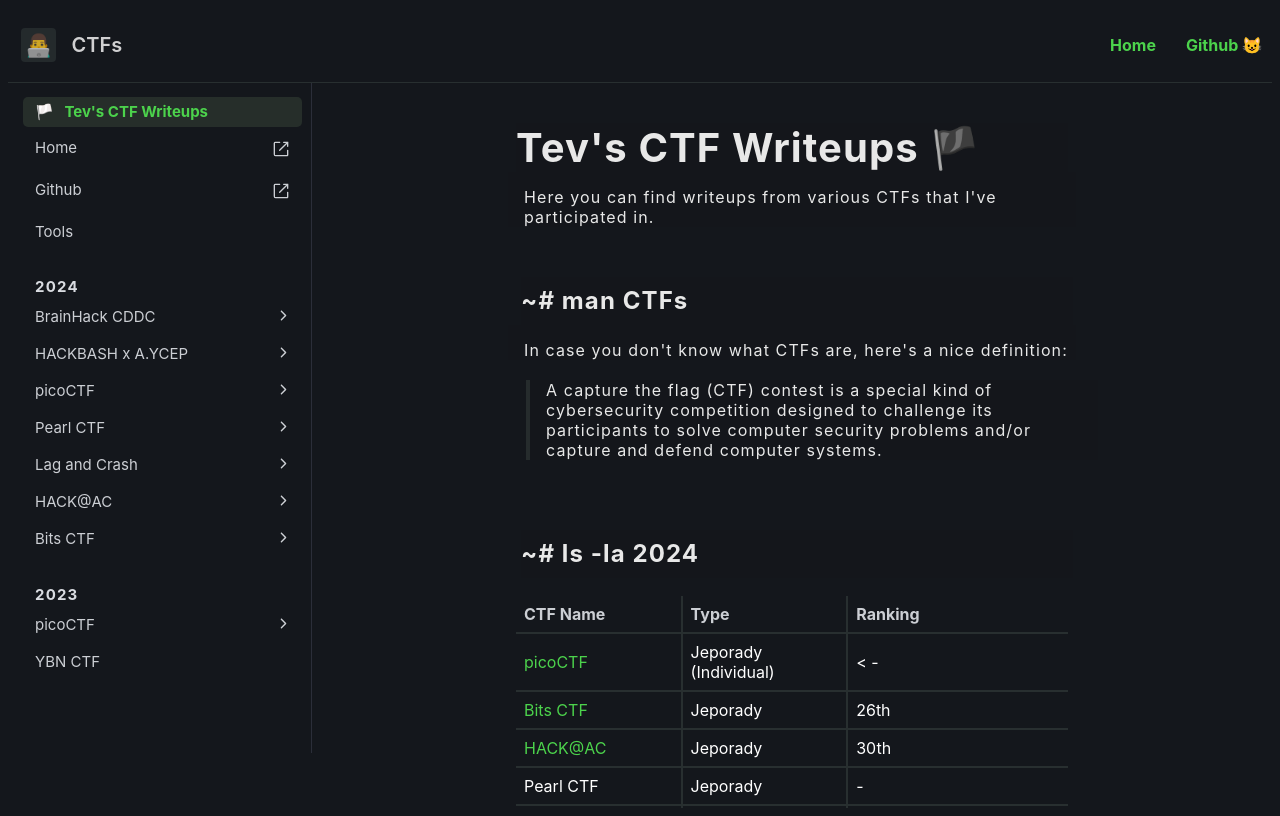
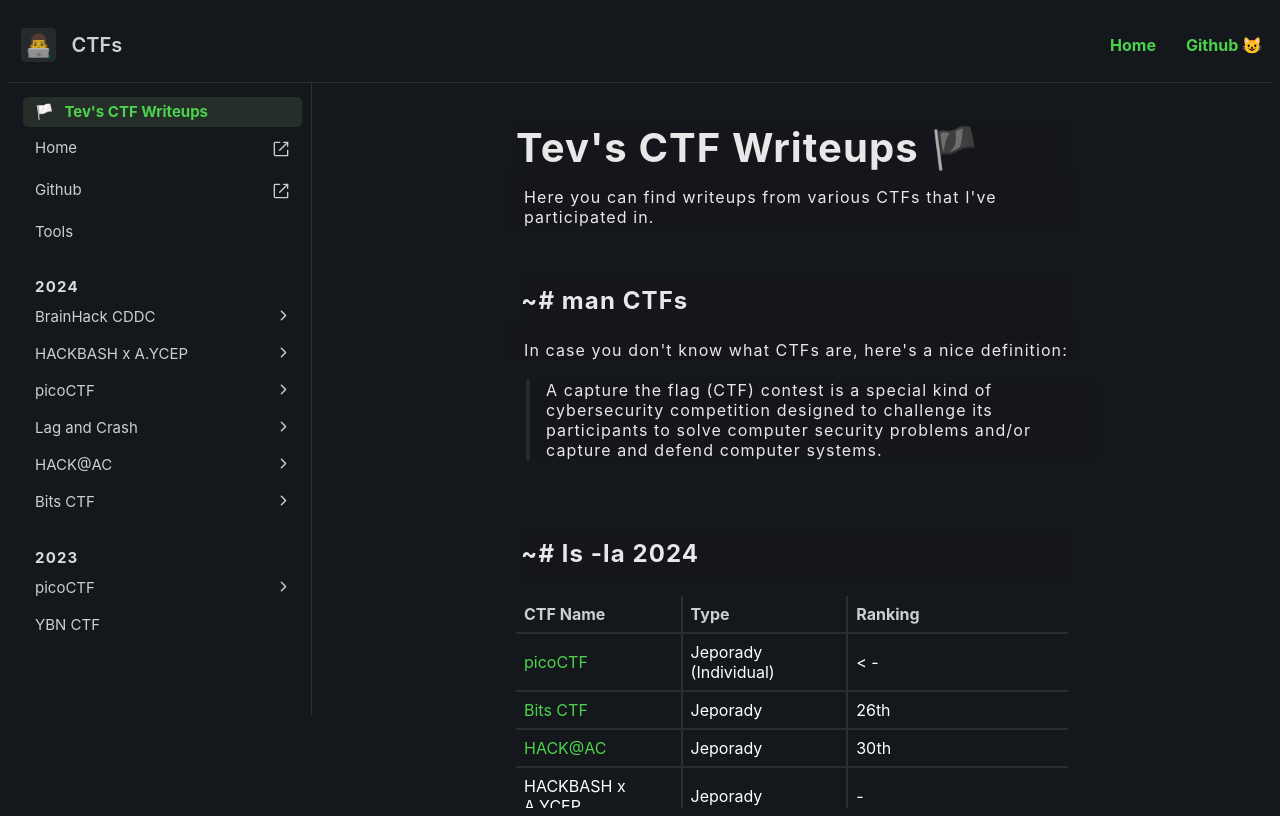
Before and after one commit to trevelling/CTF, a Next.js app: page / in a window 1280 px wide. Built offline with nearby package versions, Linux system fonts and the light colour scheme.

Commit message:
feat; remove pearl ctf

```diff
--- a/app/home/page.jsx
+++ b/app/home/page.jsx
@@ -96,13 +96,6 @@
             </td>
             <td>Jeporady</td>
             <td>30th</td>
-          </tr>
-          <tr>
-            <td>
-                Pearl CTF
-            </td>
-            <td>Jeporady</td>
-            <td>-</td>
           </tr>
           <tr>
             <td>
--- a/app/ui/sidebar.jsx
+++ b/app/ui/sidebar.jsx
@@ -75,7 +75,7 @@
 
 const sideBarItems = [
   {
-    name: "🏳️\u00A0\u00A0\u00A0Tev's CTF Writeups",
+    name: "🏳️ \u00A0\u00A0Tev's CTF Writeups",
     href: "/",
     isLink: true,
   },
@@ -120,12 +120,6 @@
     icon: <IoIosArrowForward className={styles.icon2} />,
   },
   {
-    name: "Pearl CTF",
-    href: "/pearlCTF",
-    isLink: true,
-    icon: <IoIosArrowForward className={styles.icon2} />,
-  },
-  {
     name: "Lag and Crash",
     href: "/LNC",
     isLink: true,
```
